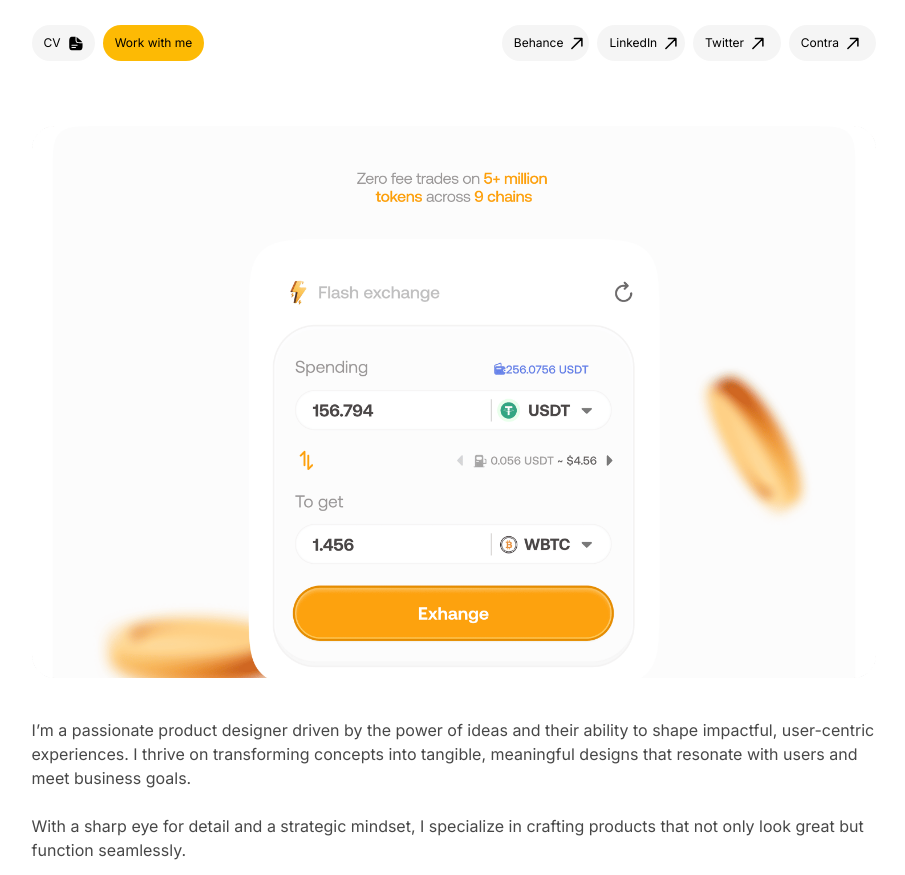
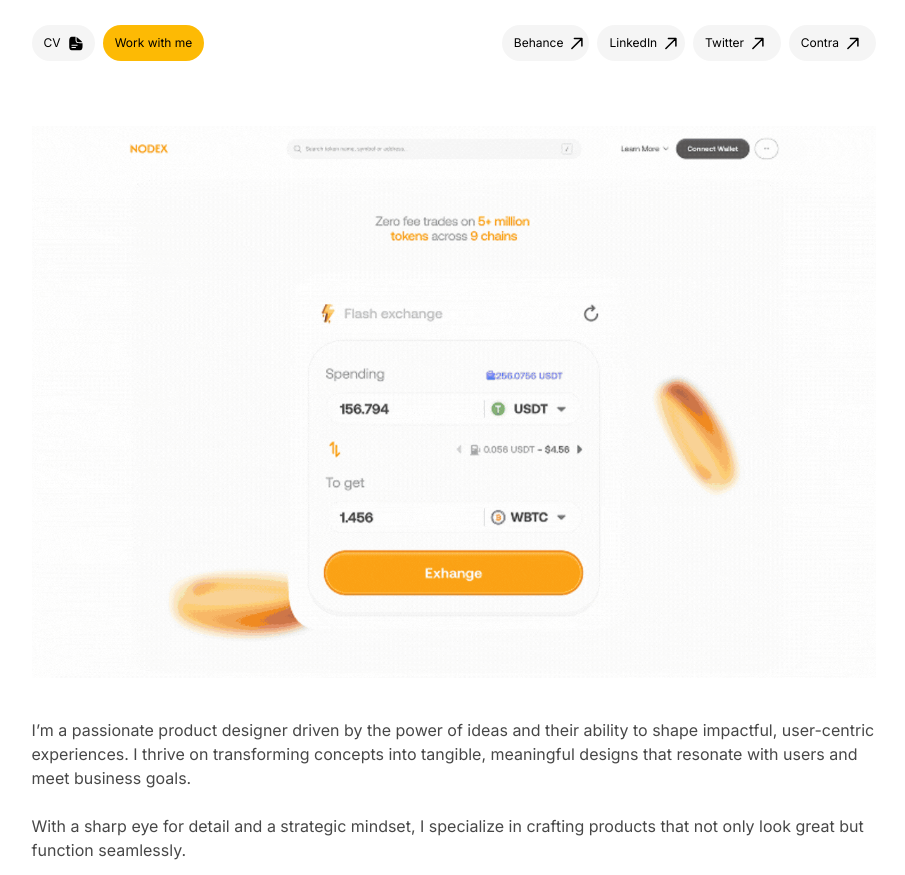
Before and after one commit to Omo-Akeye/Micro-Agency, a Next.js app: page /ore in a window 1280 px wide. Shown: the part 740-1615 px from the top of the page, without its empty margins (186-1091 px from the left). Built offline with nearby package versions, Linux system fonts and the light colour scheme; a web font is replaced by a local one.

Commit message:
feat: replace ore-frame.png with ore.gif in page component

```diff
--- a/src/app/ore/page.tsx
+++ b/src/app/ore/page.tsx
@@ -83,14 +83,15 @@
         </section>
 
 
+             <div className="max-sm:px-7">
                <Image
-
                  width={1200}
                  height={483}
-                src="/ore-frame.png"
+                 src="/ore.gif"
                  alt="Lyngo landing page 9"
                  className="w-full h-auto"
                />
+             </div>
 
 
 
```
Also changed, not shown: public/ore-frame.png (deleted), public/ore.gif (added). Lines whose indentation alone changed are shown as unchanged.
